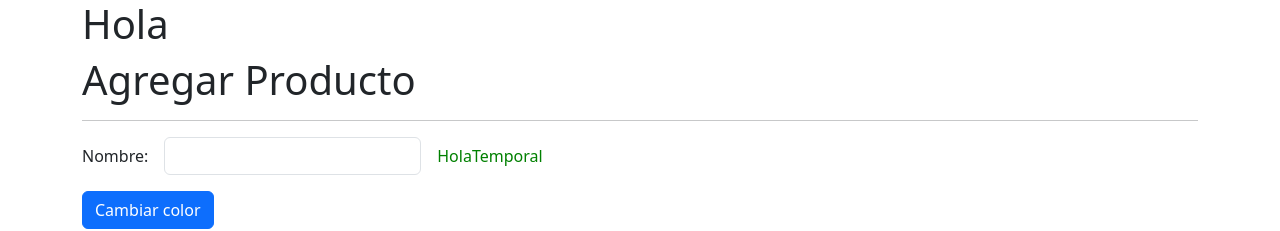
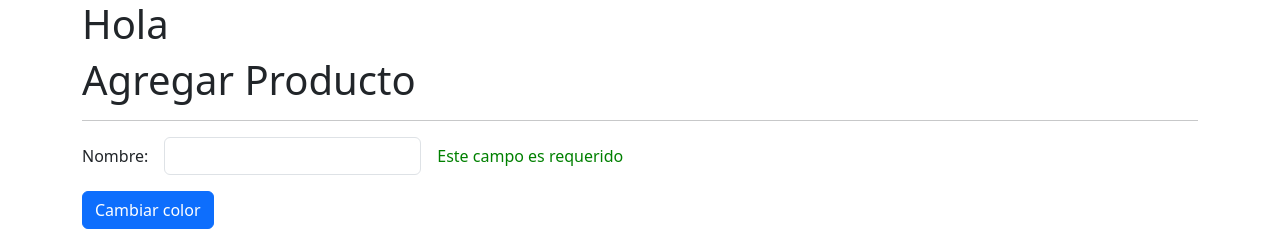
Before and after one commit to jsfc2199/DirectivesSignals, an Angular app: page /products/product in a window 1280 px wide. Shown: the top 231 px of the page. Built offline with nearby package versions, Linux system fonts and the light colour scheme.

Commit message:
Finalizacion de la parte de directivas, controlando varios errores

```diff
--- a/src/app/products/pages/product-page/product-page.component.html
+++ b/src/app/products/pages/product-page/product-page.component.html
@@ -10,7 +10,7 @@
     </div>
     <div class="col-auto">
       <!-- el objetivo es hacer una directiva que modifique lo que está en el span sin tener que agregar una condición -->
-      <span customLabel [color]="color">Temporal</span>
+      <span customLabel [color]="color" [errors]="myForm.get('name')?.errors">Temporal</span>
     </div>
   </div>
 
--- a/src/app/products/pages/product-page/product-page.component.ts
+++ b/src/app/products/pages/product-page/product-page.component.ts
@@ -23,6 +23,4 @@ export class ProductPageComponent {
 
     this.color = color
   }
-
-  //TODO crear directiva personalizada para mostrar los errores sin tener que hacer tanta 'carpintería'
 }
--- a/src/app/shared/directives/custom-label.directive.ts
+++ b/src/app/shared/directives/custom-label.directive.ts
@@ -1,4 +1,5 @@
 import { Directive, ElementRef, Input } from '@angular/core';
+import { ValidationErrors } from '@angular/forms';
 
 @Directive({
   selector: '[customLabel]'
@@ -7,6 +8,7 @@ export class CustomLabelDirective {
 
   private htmlElement?: ElementRef<HTMLElement>
   private _color: string = ''
+  private _errors?: ValidationErrors | null | undefined
 
   //reaccionamos al color
   @Input() set color(value: string){
@@ -14,12 +16,17 @@ export class CustomLabelDirective {
     this.setStyle()
   }
 
+  //tipado basado en como funciona el objeto de errores en un formulario reactivo
+  @Input() set errors(value: ValidationErrors | null | undefined){
+    this._errors = value
+    this.setErrorMessage()
+  }
   //tenemos por defecto acceso al elemento html donde estemos usando esta directiva
   constructor (private el: ElementRef) {
     this.htmlElement = el
 
     //tenemos control del elemento
-    this.htmlElement.nativeElement.innerHTML = "Hola"
+    // this.htmlElement.nativeElement.innerHTML = "Hola"
    }
 
    setStyle(){
@@ -27,4 +34,31 @@ export class CustomLabelDirective {
     this.htmlElement.nativeElement.style.color = this._color
    }
 
+   setErrorMessage(){
+    if(!this.htmlElement) return
+    if(!this._errors){
+      this.htmlElement.nativeElement.innerHTML = 'No hay errores'
+      return
+    }
+
+    const errors = Object.keys(this._errors)
+
+    if(errors.includes('required')){
+      this.htmlElement.nativeElement.innerHTML = 'Este campo es requerido'
+      return
+    }
+
+    if(errors.includes('minlength')){
+      const min = this._errors['minlength']['requiredLength']
+      const current = this._errors['minlength']['actualLength']
+      this.htmlElement.nativeElement.innerHTML = `Faltan caracteres: ${min-current} `
+      return
+    }
+
+    if(errors.includes('email')){
+      this.htmlElement.nativeElement.innerHTML = 'El email no es válido'
+      return
+    }
+   }
+
 }
```
